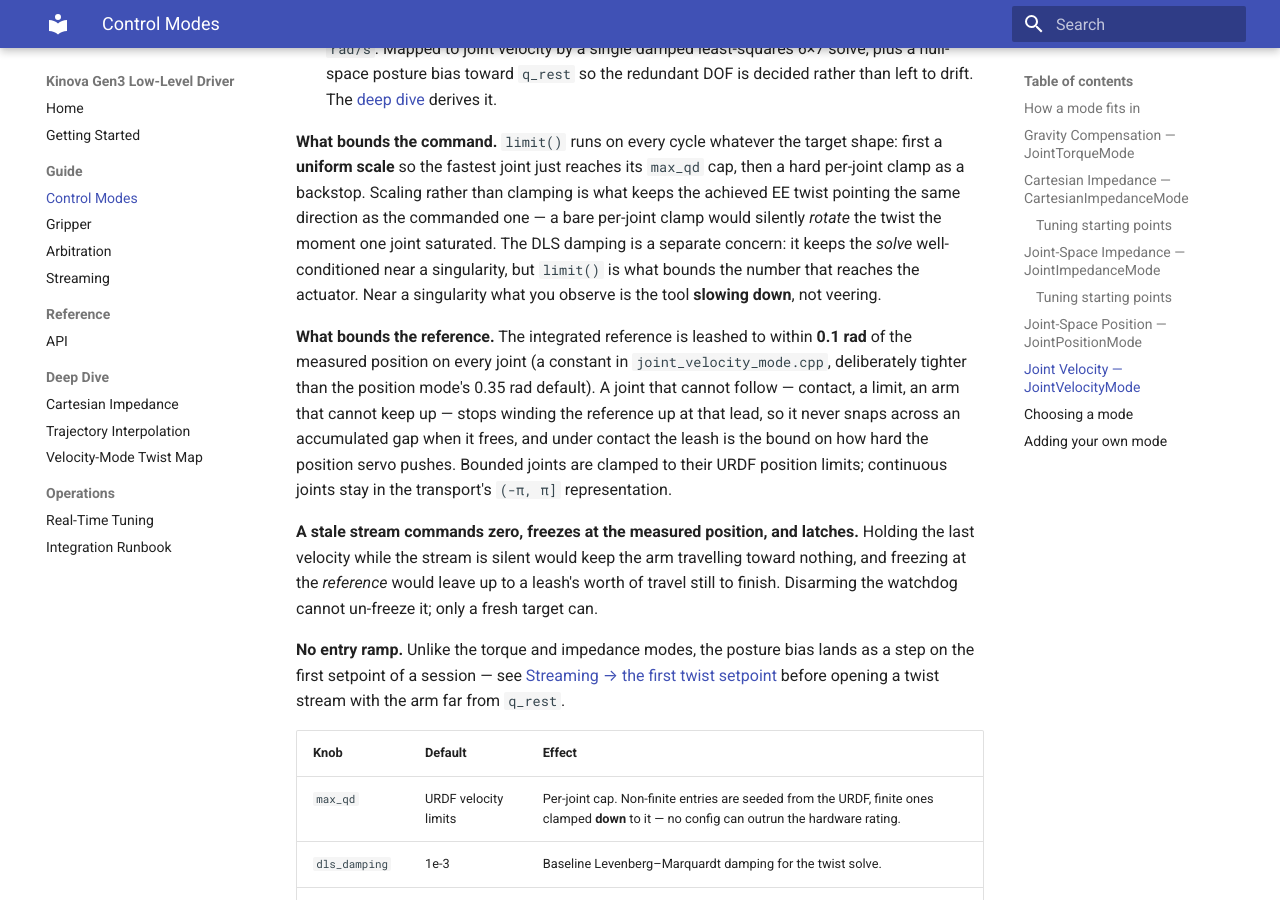
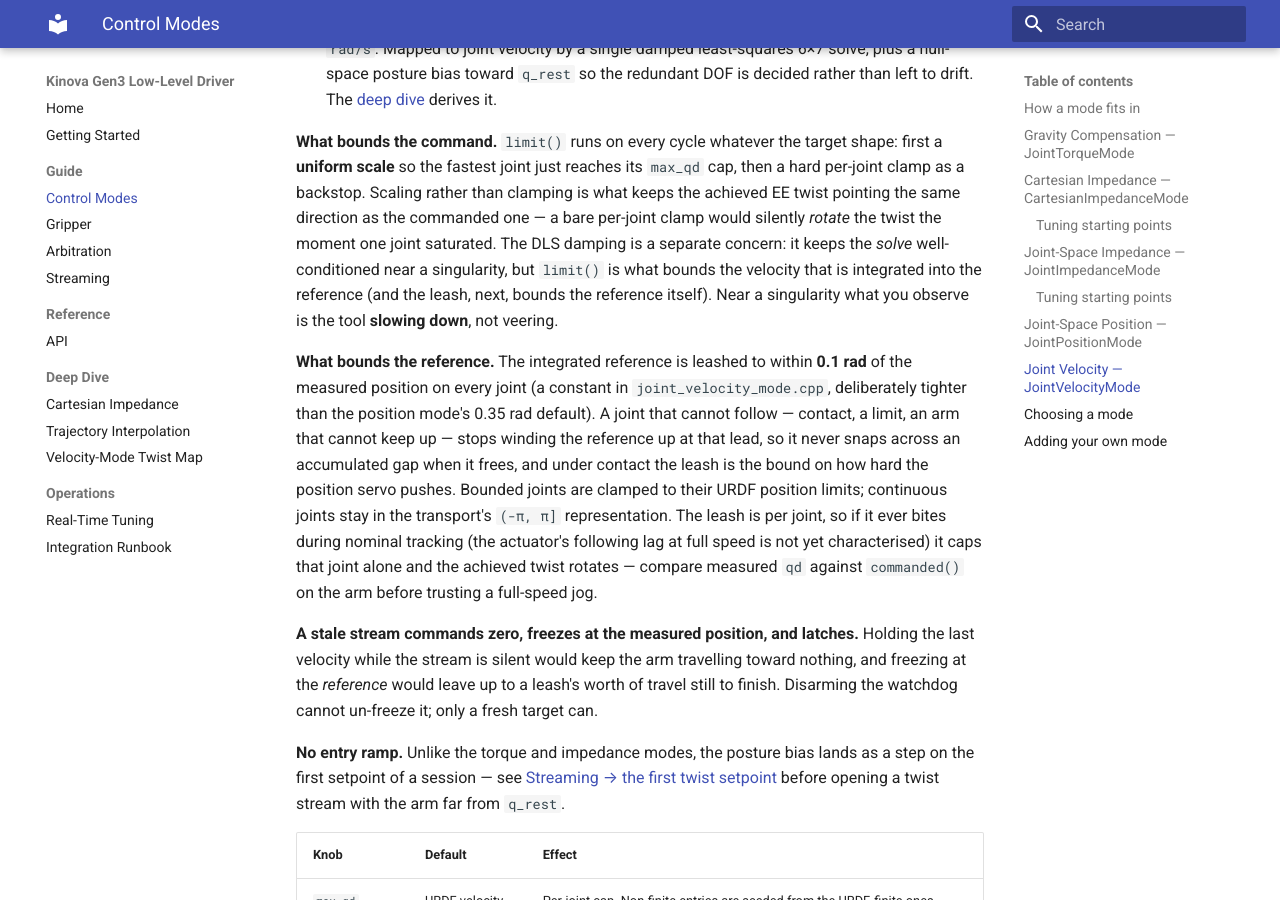
Before and after one commit to rammp-org/kinova-gen3-driver, an MkDocs documentation site: the page built from docs/guide/control-modes.md, in a window 1280 px wide and 900 px high, scrolled down 7179 px. Built offline with MkDocs 1.6.1 and Material for MkDocs 9.7.7, drawn with Linux system fonts in a browser that asks for light colours.

Commit message:
fix(velocity): review follow-ups — header comment, stale comments, doc precision
- Repair the split comment over the cached URDF limits in the public header.
- Revert the saturation test's inputs to the original 1.0/0.5; the rewrite had
  changed them without reason.
- Retire comments outside the diff that still described the early-return and
  the kVelocity dependency (rt_safety_test, velocity_probe).
- Guide: limit() bounds the velocity that is integrated, the leash bounds the
  reference; say what a per-joint leash does if it bites while tracking.
- commanded() is the limited velocity fed to the integrator, not "the
  integrated velocity". Note the close-vs-watchdog asymmetry in the streaming
  guide. Reconcile the Plan 2 document with a dated note.

Co-Authored-By: Claude Fable 5.1 <noreply@anthropic.com>
Claude-Session: https://claude.ai/code/session_013nZH4t6fdBHzuysSrbDUDh

```diff
--- a/docs/guide/control-modes.md
+++ b/docs/guide/control-modes.md
@@ -286,8 +286,9 @@ cap, then a hard per-joint clamp as a backstop. Scaling rather than clamping is
 what keeps the achieved EE twist pointing the same direction as the commanded
 one — a bare per-joint clamp would silently *rotate* the twist the moment one
 joint saturated. The DLS damping is a separate concern: it keeps the *solve*
-well-conditioned near a singularity, but `limit()` is what bounds the number
-that reaches the actuator. Near a singularity what you observe is the tool
+well-conditioned near a singularity, but `limit()` is what bounds the velocity
+that is integrated into the reference (and the leash, next, bounds the
+reference itself). Near a singularity what you observe is the tool
 **slowing down**, not veering.
 
 **What bounds the reference.** The integrated reference is leashed to within
@@ -298,7 +299,10 @@ cannot keep up — stops winding the reference up at that lead, so it never snap
 across an accumulated gap when it frees, and under contact the leash is the
 bound on how hard the position servo pushes. Bounded joints are clamped to
 their URDF position limits; continuous joints stay in the transport's
-`(-π, π]` representation.
+`(-π, π]` representation. The leash is per joint, so if it ever bites during
+nominal tracking (the actuator's following lag at full speed is not yet
+characterised) it caps that joint alone and the achieved twist rotates — compare
+measured `qd` against `commanded()` on the arm before trusting a full-speed jog.
 
 **A stale stream commands zero, freezes at the measured position, and
 latches.** Holding the last velocity while the stream is silent would keep the
```
Also changed, not shown: CHANGELOG.md (+1 -1 lines), docs/guide/streaming.md (+3 -1 lines), docs/reference/api.md (+2 -1 lines), docs/superpowers/plans/2026-08-31-velocity-mode-and-pose-position.md (+5 -0 lines), 4 other files.
